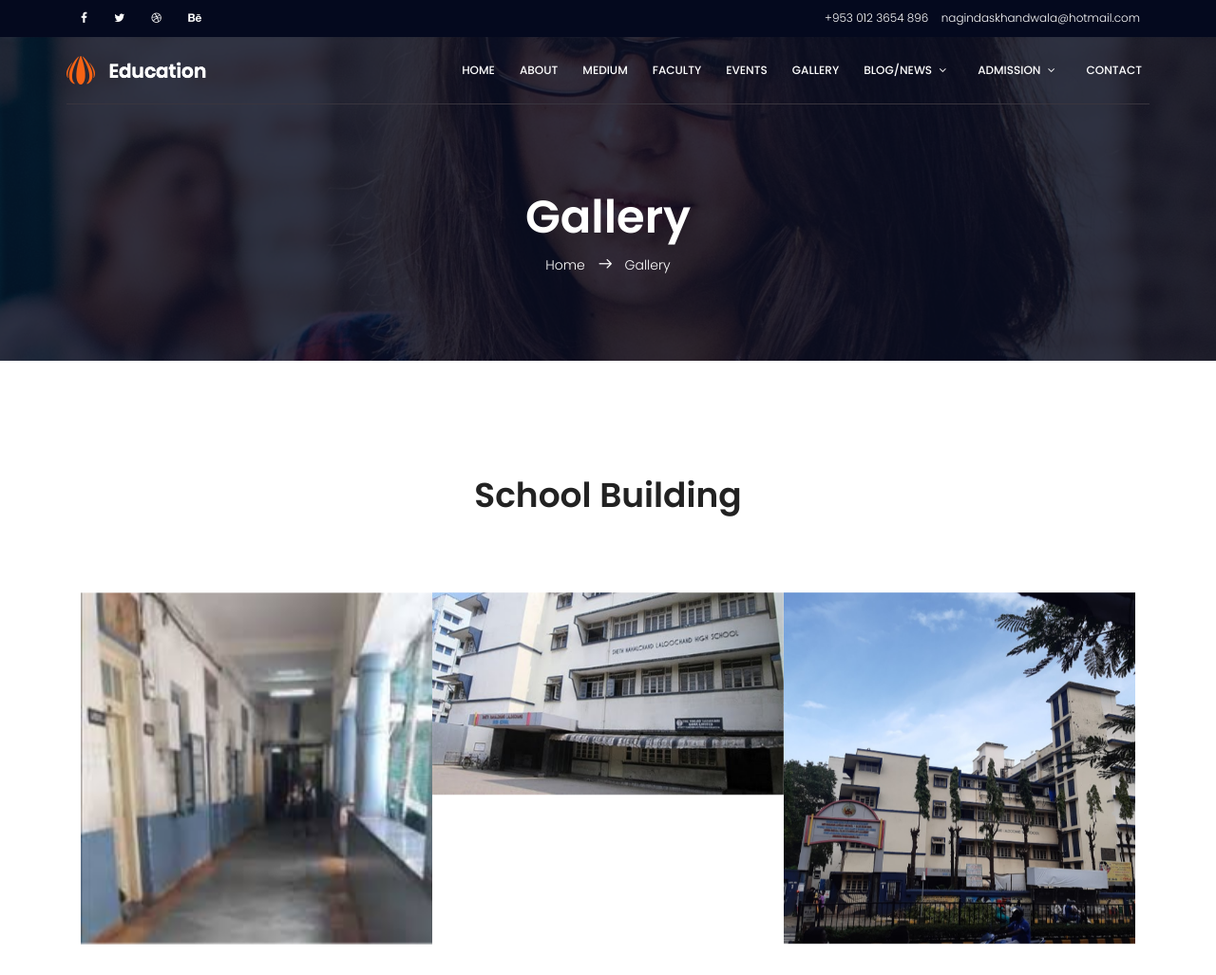
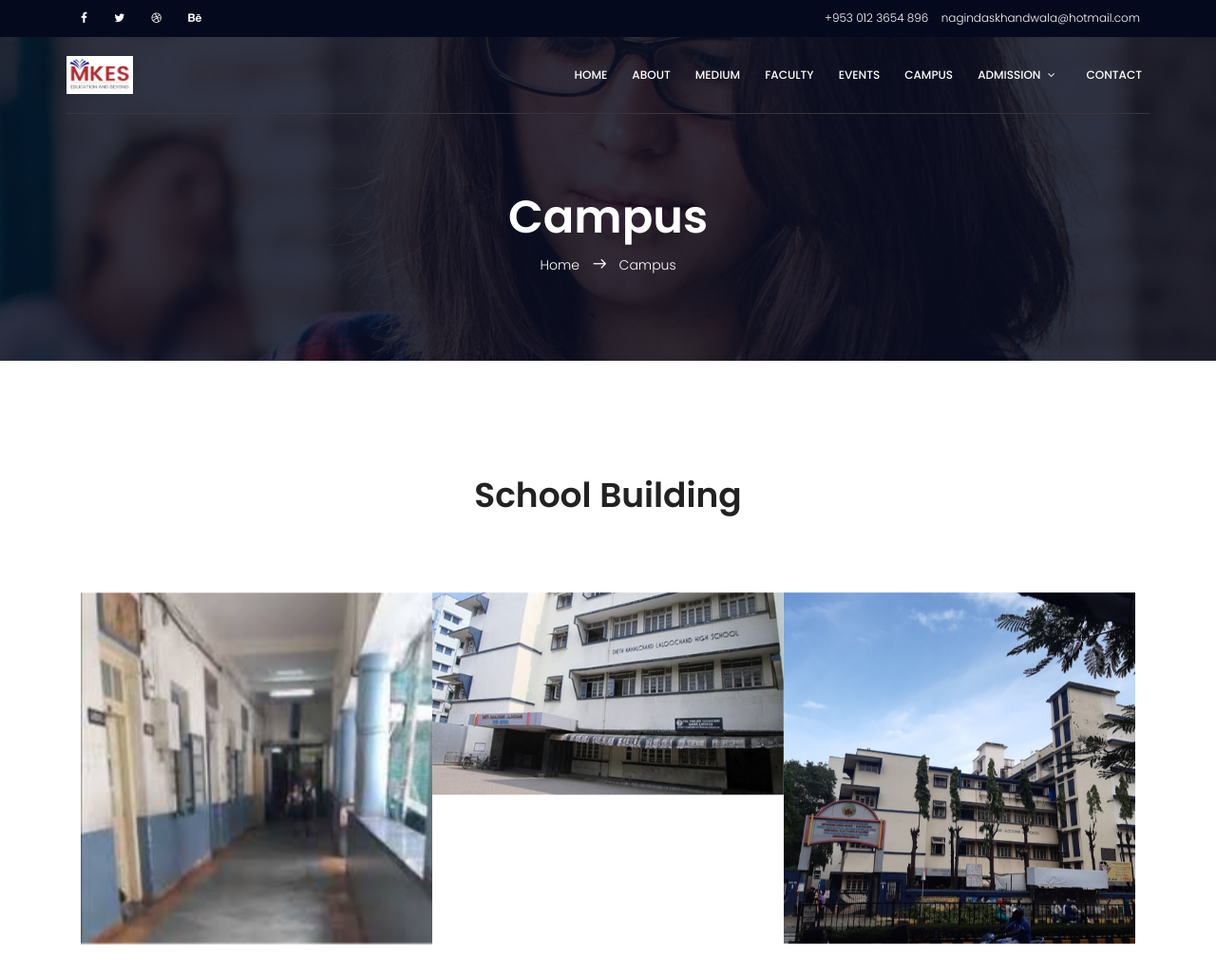
Before and after one commit to gunveen-bindra/School-Website, a plain HTML site: page campus.html in a window 1280 px wide. Shown: the top 1027 px of the page at 95% size. Drawn offline with nearby package versions, Linux system fonts and the light colour scheme; some packages are replaced by stand-ins of ours.

Commit message:
updated admission

```diff
--- a/campus.html
+++ b/campus.html
@@ -92,7 +92,7 @@
 		<div class="container main-menu">
 			<div class="row align-items-center justify-content-between d-flex">
 			  <div id="logo">
-				<a href="index.html"><img src="img/logo.png" alt="" title="" /></a>
+				<a href="index.html"><img src="img/mkes.jpg" height="40px" width="70px" alt="" title="" /></a>
 			  </div>
 			  <nav id="nav-menu-container">
 				<ul class="nav-menu">
@@ -101,24 +101,24 @@
 				  <li><a href="medium.html">Medium</a></li>
 				  <li><a href="faculty.html">Faculty</a></li>
 				  <li><a href="events.html">Events</a></li>
-				  <li><a href="gallery.html">Gallery</a></li>
-				  <li class="menu-has-children"><a href="">Blog/News</a>
+				  <li><a href="campus.html">Campus</a></li>
+				  <!-- <li class="menu-has-children"><a href="">Blog/News</a>
 					<ul>
 					  <li><a href="blog-home.html">News</a></li>
 					  <li><a href="blog-single.html">Blog</a></li>
 					</ul>
-				  </li>
+				  </li>	 -->
 				  <li class="menu-has-children"><a href="">Admission</a>
 					<ul>
 						  <li><a href="admission.html">Admission Details</a></li>
 						  <!-- <li><a href="event-details.html">Event Details</a></li>		 -->
 						<!-- <li><a href="elements.html">Elements</a></li> -->
-						  <li class="menu-has-children"><a href="">Eligiblity Details </a>
+						  <!-- <li class="menu-has-children"><a href="">Eligiblity Details </a>
 							<ul>
 							  <li><a href="#">Jr. KG</a></li>
 							  <li><a href="#">1st to 10th</a></li>
 							</ul>
-						  </li>
+						  </li>					                		 -->
 					</ul>
 				  </li>
 				  <li><a href="contact.html">Contact</a></li>
@@ -135,9 +135,9 @@
 					<div class="row d-flex align-items-center justify-content-center">
 						<div class="about-content col-lg-12">
 							<h1 class="text-white">
-								Gallery
+								Campus
 							</h1>
-							<p class="text-white link-nav"><a href="index.html">Home </a>  <span class="lnr lnr-arrow-right"></span>  <a href="gallery.html"> Gallery</a></p>
+							<p class="text-white link-nav"><a href="index.html">Home </a>  <span class="lnr lnr-arrow-right"></span>  <a href="gallery.html"> Campus</a></p>
 						</div>
 					</div>
 				</div>
```
Also changed, not shown: about.html (+2 -2 lines), admission.html (+2 -2 lines), contact.html (+5 -4 lines), events.html (+2 -2 lines), faculty.html (+2 -2 lines), gallery.html (+2 -2 lines), index.html (+2 -2 lines), medium.html (+2 -2 lines).
